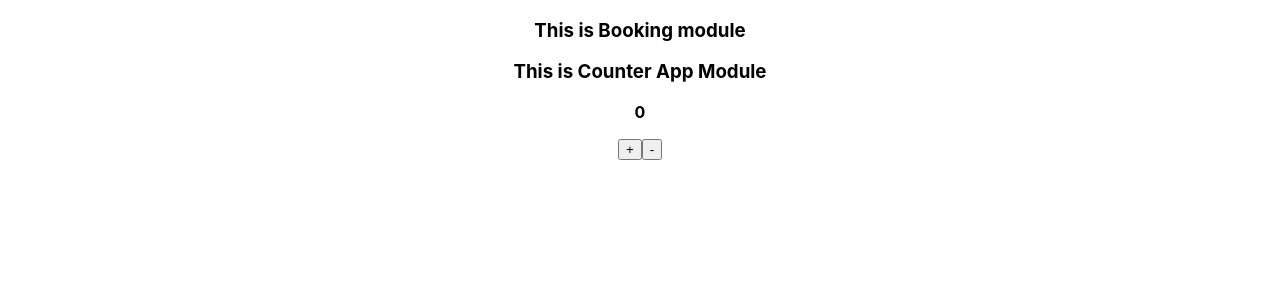
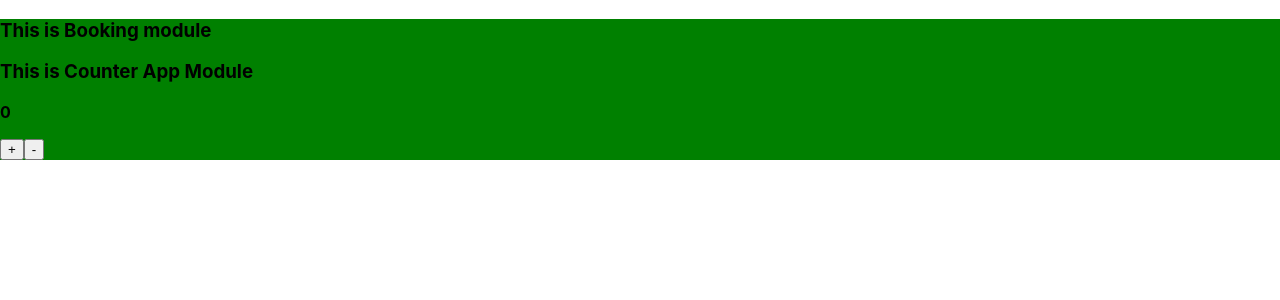
Before and after one commit to rameshvishnoi90904/micronfrontend-booking, a React (Create React App) app: page / in a window 1280 px wide. Shown: the top 300 px of the page. Built offline with nearby package versions, Linux system fonts and the light colour scheme.

Commit message:
fix: bg color added

```diff
--- a/src/App.js
+++ b/src/App.js
@@ -1,9 +1,8 @@
-import './App.css';
 import Counter from './Counter';
 
 function App() {
   return (
-    <div className="App">
+    <div className="App" style={{backgroundColor: 'green'}}>
       <h3>This is Booking module</h3>
       <Counter/>
     </div>
```
